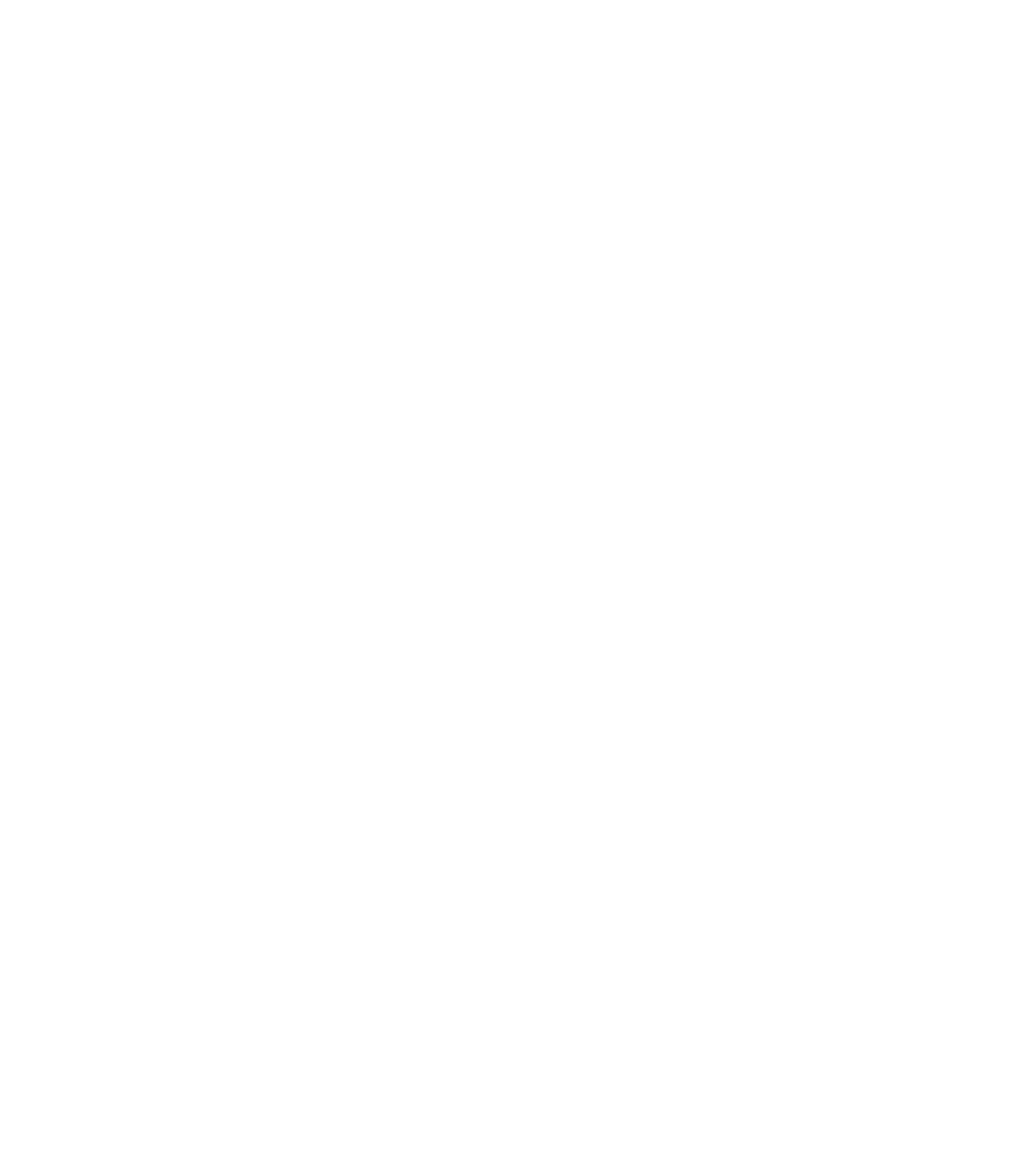
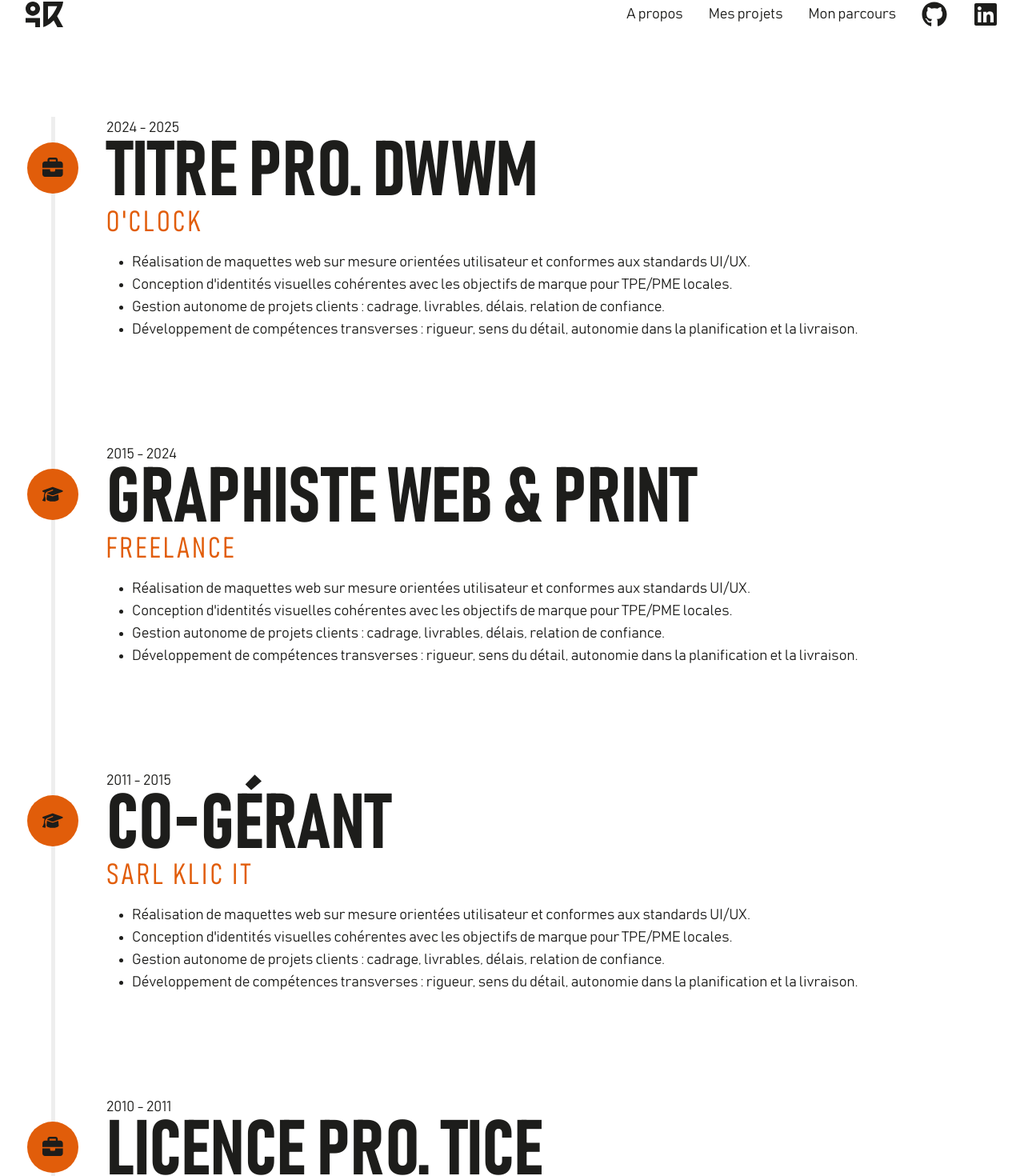
Before and after one commit to renardoli/portfolio-2025, a React (Vite) app: page /timeline in a window 1280 px wide. Before the commit this address had no page. Shown: the part 30-1500 px from the top of the page at 80% size. Before the commit the page ends 800 px from the top, so only its background shows below. Built offline with nearby package versions, Linux system fonts and the light colour scheme.

Commit message:
feat: add Timeline page and update routing in Nav and Router components

```diff
--- a/src/Router.tsx
+++ b/src/Router.tsx
@@ -1,12 +1,14 @@
 import { Route, Routes } from 'react-router';
 import Homepage from './pages/Homepage';
 import Projects from './pages/Projects';
+import Timeline from './pages/Timeline';
 
 function Router() {
   return (
     <Routes>
       <Route index element={<Homepage />} />
       <Route path="/projects" element={<Projects />} />
+      <Route path="/timeline" element={<Timeline />} />
     </Routes>
   );
 }
--- a/src/components/Nav.tsx
+++ b/src/components/Nav.tsx
@@ -12,7 +12,7 @@
           <Link to="/projects">Mes projets</Link>
         </li>
         <li>
-          <Link to="/">Mon parcours</Link>
+          <Link to="/timeline">Mon parcours</Link>
         </li>
         <li>
           <a
--- /dev/null
+++ b/src/data/timeline.ts
@@ -0,0 +1,62 @@
+export const timeline = [
+  {
+    date: '2024 - 2025',
+    title: 'Titre pro. DWWM',
+    subtitle: "O'Clock",
+    type: 'formation',
+    description: [
+      'Réalisation de maquettes web sur mesure orientées utilisateur et conformes aux standards UI/UX.',
+      "Conception d'identités visuelles cohérentes avec les objectifs de marque pour TPE/PME locales.",
+      'Gestion autonome de projets clients : cadrage, livrables, délais, relation de confiance.',
+      'Développement de compétences transverses : rigueur, sens du détail, autonomie dans la planification et la livraison.',
+    ],
+  },
+  {
+    date: '2015 - 2024',
+    title: 'Graphiste Web & Print',
+    subtitle: 'Freelance',
+    type: 'travail',
+    description: [
+      'Réalisation de maquettes web sur mesure orientées utilisateur et conformes aux standards UI/UX.',
+      "Conception d'identités visuelles cohérentes avec les objectifs de marque pour TPE/PME locales.",
+      'Gestion autonome de projets clients : cadrage, livrables, délais, relation de confiance.',
+      'Développement de compétences transverses : rigueur, sens du détail, autonomie dans la planification et la livraison.',
+    ],
+  },
+  {
+    date: '2011 - 2015',
+    title: 'Co-gérant',
+    subtitle: 'SARL Klic iT',
+    type: 'travail',
+    description: [
+      'Réalisation de maquettes web sur mesure orientées utilisateur et conformes aux standards UI/UX.',
+      "Conception d'identités visuelles cohérentes avec les objectifs de marque pour TPE/PME locales.",
+      'Gestion autonome de projets clients : cadrage, livrables, délais, relation de confiance.',
+      'Développement de compétences transverses : rigueur, sens du détail, autonomie dans la planification et la livraison.',
+    ],
+  },
+  {
+    date: '2010 - 2011',
+    title: 'Licence Pro. TICE',
+    subtitle: 'IFTS - Charleville-Mézières',
+    type: 'formation',
+    description: [
+      'Réalisation de maquettes web sur mesure orientées utilisateur et conformes aux standards UI/UX.',
+      "Conception d'identités visuelles cohérentes avec les objectifs de marque pour TPE/PME locales.",
+      'Gestion autonome de projets clients : cadrage, livrables, délais, relation de confiance.',
+      'Développement de compétences transverses : rigueur, sens du détail, autonomie dans la planification et la livraison.',
+    ],
+  },
+  {
+    date: '2007 - 2010',
+    title: 'DUT Réseaux & Télécoms',
+    subtitle: 'IUT Reims-Châlons-Charleville',
+    type: 'formation',
+    description: [
+      'Réalisation de maquettes web sur mesure orientées utilisateur et conformes aux standards UI/UX.',
+      "Conception d'identités visuelles cohérentes avec les objectifs de marque pour TPE/PME locales.",
+      'Gestion autonome de projets clients : cadrage, livrables, délais, relation de confiance.',
+      'Développement de compétences transverses : rigueur, sens du détail, autonomie dans la planification et la livraison.',
+    ],
+  },
+];
--- /dev/null
+++ b/src/pages/Timeline.tsx
@@ -0,0 +1,36 @@
+import { FaBriefcase, FaGraduationCap } from 'react-icons/fa6';
+import { timeline } from '../data/timeline';
+import Layout from '../layout/Layout';
+
+const Timeline = () => {
+  return (
+    <Layout>
+      <div className="container mx-auto px-8 pt-5 pb-20 flex flex-col gap-32 lg:py-20">
+        <div className="border-l-5 border-super-silver pl-16 ml-8 space-y-32 relative">
+          {timeline.map(({ date, title, subtitle, type, description }) => (
+            <div key={title} className="relative">
+              <div className="absolute -left-[6.2rem] top-8 w-16 h-16 bg-tobiko-orange rounded-full flex items-center justify-center text-sm">
+                <span>
+                  {type === 'travail' && <FaGraduationCap size={'1.6rem'} />}
+                  {type === 'formation' && <FaBriefcase size={'1.6rem'} />}
+                </span>
+              </div>
+              <div>
+                <p>{date}</p>
+              </div>
+              <h1>{title}</h1>
+              <h2>{subtitle}</h2>
+              <ul className="list-disc pl-8 mt-4">
+                {description.map((line, i) => (
+                  <li key={i}>{line}</li>
+                ))}
+              </ul>
+            </div>
+          ))}
+        </div>
+      </div>
+    </Layout>
+  );
+};
+
+export default Timeline;
```
